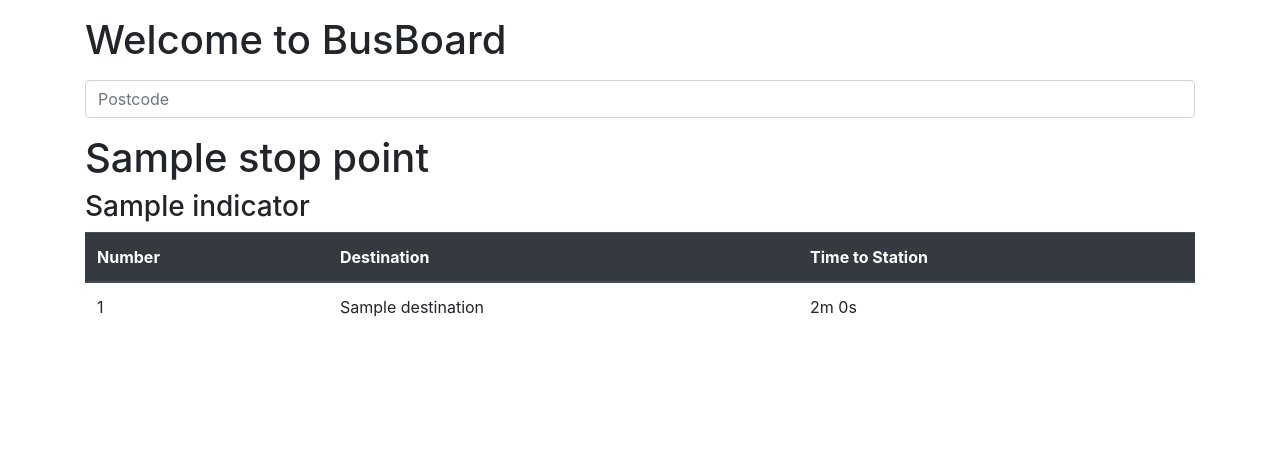
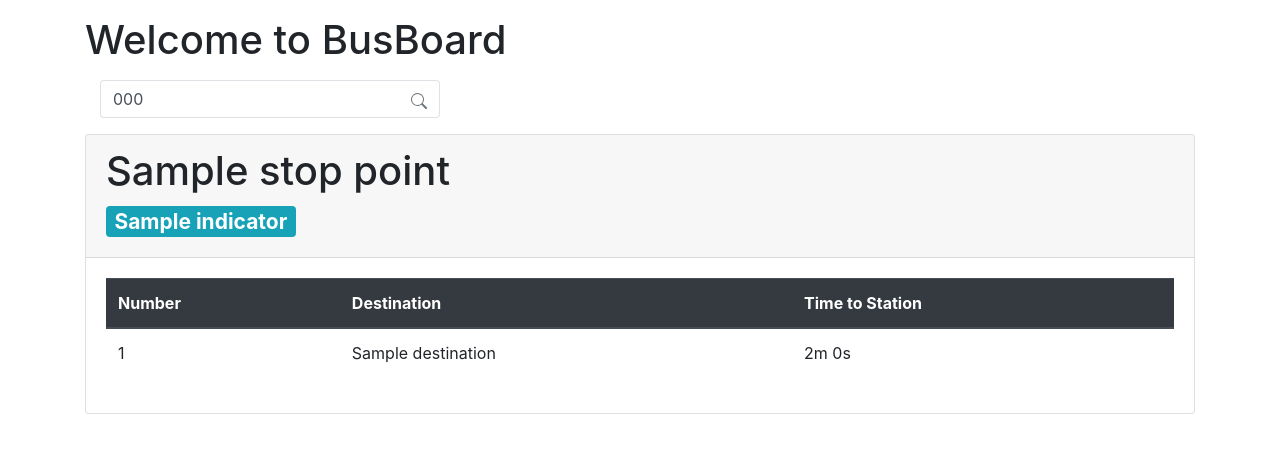
Before and after one commit to HenryRiddall/BusBoardPy, a Flask app: template frontend/templates/index.html in a window 1280 px wide. Shown: the part 56-509 px from the top of the page. Run offline with Flask 3, Linux system fonts and the light colour scheme; the template is opened without the code that fills it: most values are stand-ins (such as "Sample title", 1, 10 or a date in 2020); some libraries are stand-ins or nearby versions.

Commit message:
Mostly done

```diff
--- a/backend/app.py
+++ b/backend/app.py
@@ -66,6 +66,9 @@ def update_arrivals(stop_point):
 
     arrivals = [format_arrival(arrival) for arrival in response_data]
 
+
+    arrivals = sorted(arrivals, key=lambda arrival: arrival['time_to_station'])
+
     stop_point["arrivals"] = arrivals
 
     return stop_point
@@ -76,4 +79,5 @@ def format_arrival(arrival):
         "destination": arrival["destinationName"],
         "time_to_station": divmod(arrival["timeToStation"], 60)
     }
+
     return formatted_arrival
--- a/frontend/app.py
+++ b/frontend/app.py
@@ -10,4 +10,4 @@ def hello():
     stop_points = get_stop_points(postcode)
 
 
-    return render_template("index.html", stop_points=stop_points)
+    return render_template("index.html", stop_points=stop_points, postcode=postcode)
--- a/frontend/busAPI.py
+++ b/frontend/busAPI.py
@@ -5,6 +5,8 @@ def get_stop_points(postcode=""):
     res = requests.post("http://127.0.0.1:5000/stop_points", data={"postcode": postcode})
     if res.ok:
         response = res.json()
-        return response["stop_points"]
+        if "stop_points" in response:
+            return response["stop_points"]
+        return []
 
     return {}
--- a/frontend/templates/index.html
+++ b/frontend/templates/index.html
@@ -2,18 +2,33 @@
 
 {% block content %}
     <h1 class="my-3">{% block title %} Welcome to BusBoard {% endblock %}</h1>
-    <form method="post">
-        <input type="text" class="form-control my-3" placeholder="Postcode" name="postcode" id="postcode">
+    <form name="postcodeForm" method="post">
+        <div class="input-group col-md-4">
+            <input type="text" class="form-control py-2 border-right-0 border" placeholder="Postcode" name="postcode" id="postcode" value="{{postcode}}">
+            <span class="input-group-append">
+              <button class="btn btn-outline-secondary border-left-0 border" type="submit">
+                <svg xmlns="http://www.w3.org/2000/svg" width="16" height="16" fill="currentColor" class="bi bi-search" viewBox="0 0 16 16">
+                    <path d="M11.742 10.344a6.5 6.5 0 1 0-1.397 1.398h-.001c.03.04.062.078.098.115l3.85 3.85a1 1 0 0 0 1.415-1.414l-3.85-3.85a1.007 1.007 0 0 0-.115-.1zM12 6.5a5.5 5.5 0 1 1-11 0 5.5 5.5 0 0 1 11 0z"/>
+                </svg>
+              </button>
+            </span>
+        </div>
     </form>
     {%for stop_point in stop_points%}
+    <div class="card my-3">
         {% set outer_loop_index = loop.index %}
+        <div class="card-header">
             <h1>
                 {{stop_point["name"]}}
             </h1>
             <h3>
+                <span class="badge badge-info">
                     {{stop_point["indicator"]}}
+                </span>
             </h3>
-    <table class="table">
+        </div>
+        <div class="card-body">
+            <table class="table table-hover">
                 <thead class="thead-dark">
                     <tr>
                     <th scope="col">Number</th>
@@ -34,6 +49,10 @@
                         console.log(stop{{ outer_loop_index }}arrival{{ loop.index }})
 
                         setInterval(() => {
+                            document.postcodeForm.submit()
+                    }, 30000)
+
+                    setInterval(() => {
                         if (stop{{ outer_loop_index }}arrival{{ loop.index }}[1] > 0){
                             stop{{ outer_loop_index }}arrival{{ loop.index }}[1] = stop{{ outer_loop_index }}arrival{{ loop.index }}[1] - 1
                         }
@@ -48,5 +67,7 @@
                     {% endfor %}
                 </tbody>
             </table>
+        </div>
+    </div>
     {% endfor %}
 {% endblock %}
```
Lines whose indentation alone changed are shown as unchanged.
